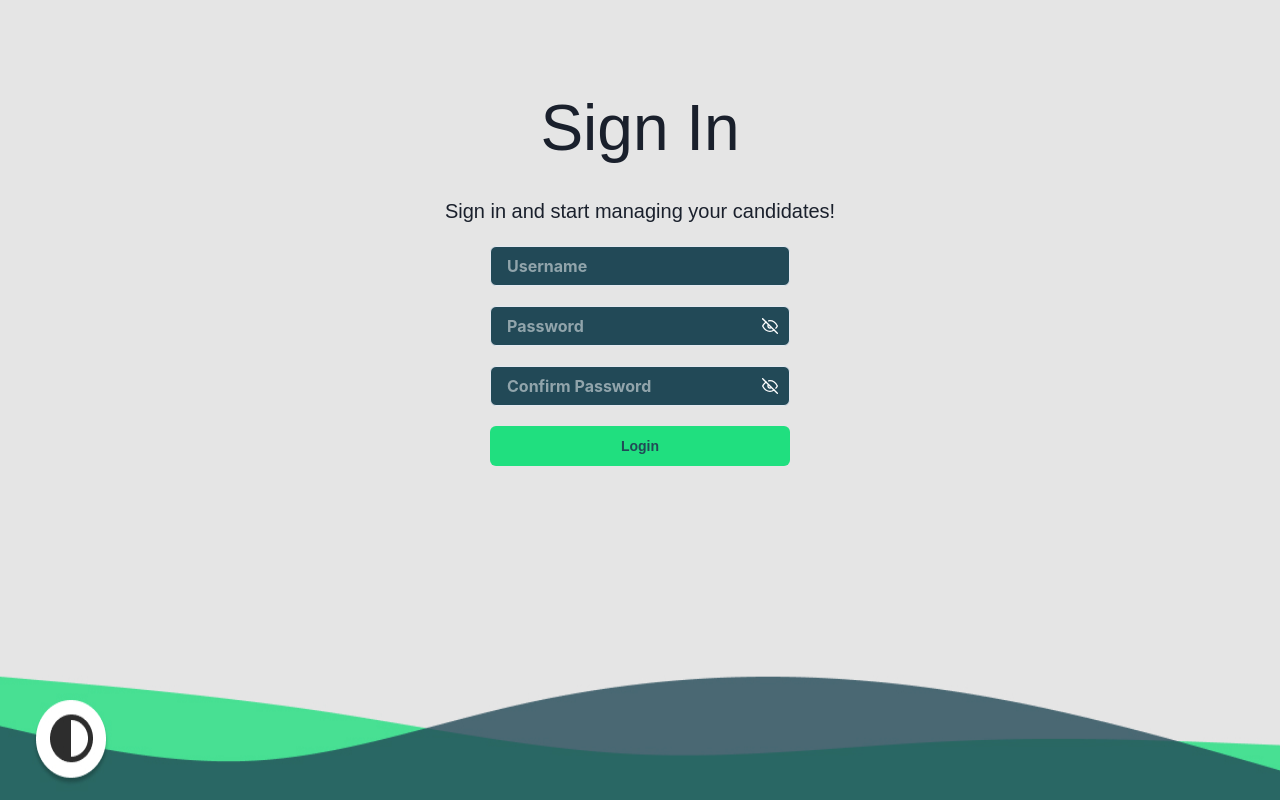
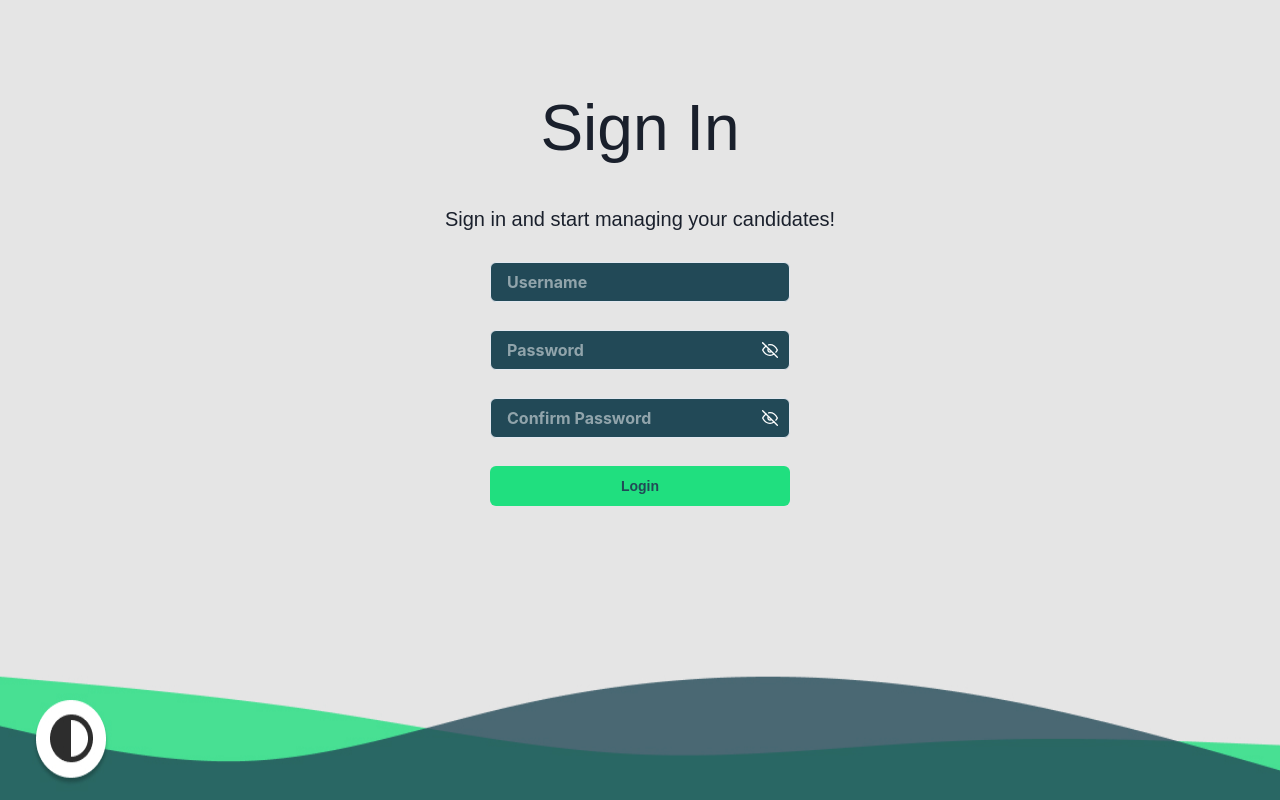
Before and after one commit to joshuaarnaez22/russel_proj, a Next.js app: page / in a window 1280 px wide. Built offline with nearby package versions, Linux system fonts and the light colour scheme; no server answers.

Commit message:
center page

```diff
--- a/components/login/LoginFields.tsx
+++ b/components/login/LoginFields.tsx
@@ -24,7 +24,7 @@ const LoginFields = () => {
     const { errors } = useFormState();
     return (
         <>
-            <Flex gap="5" direction="column" align="center">
+            <Flex gap="7" direction="column" align="center">
                 <Text
                     fontSize="Header.lg"
                     fontWeight="normal"
```
